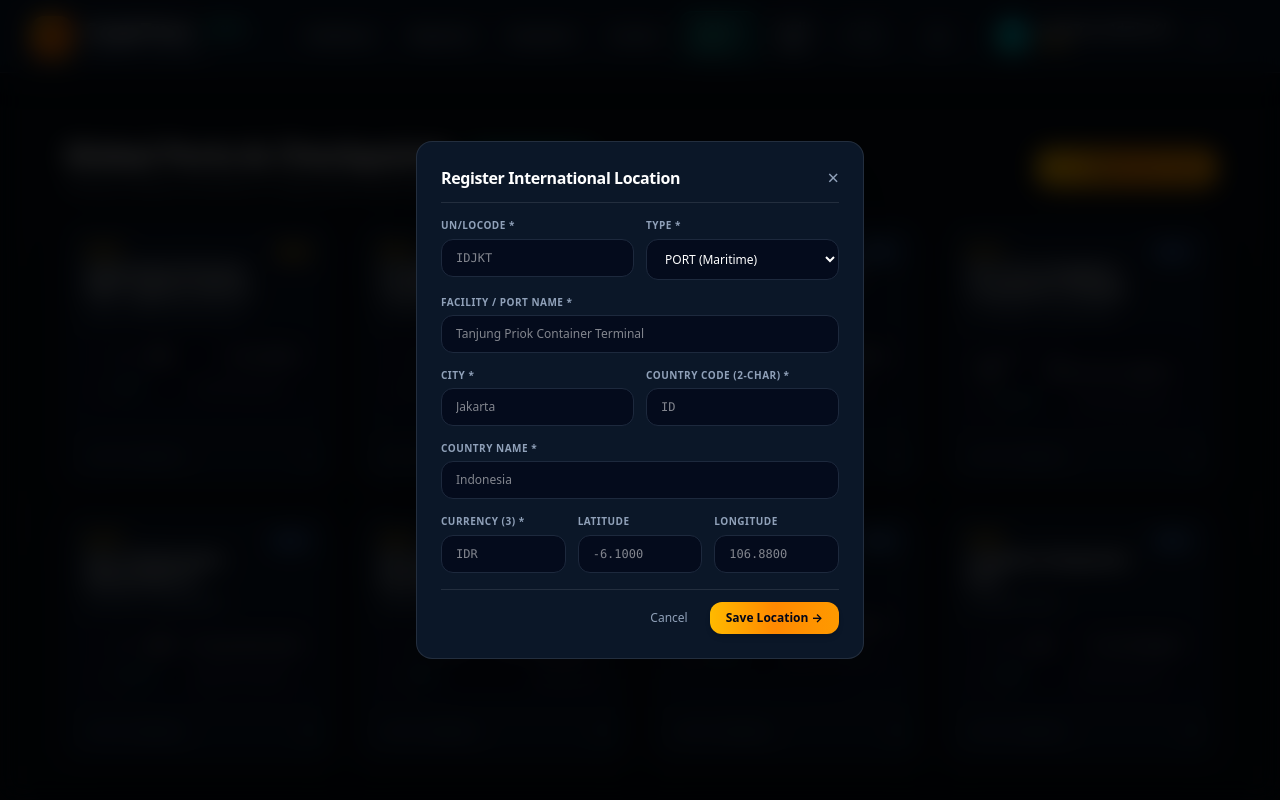
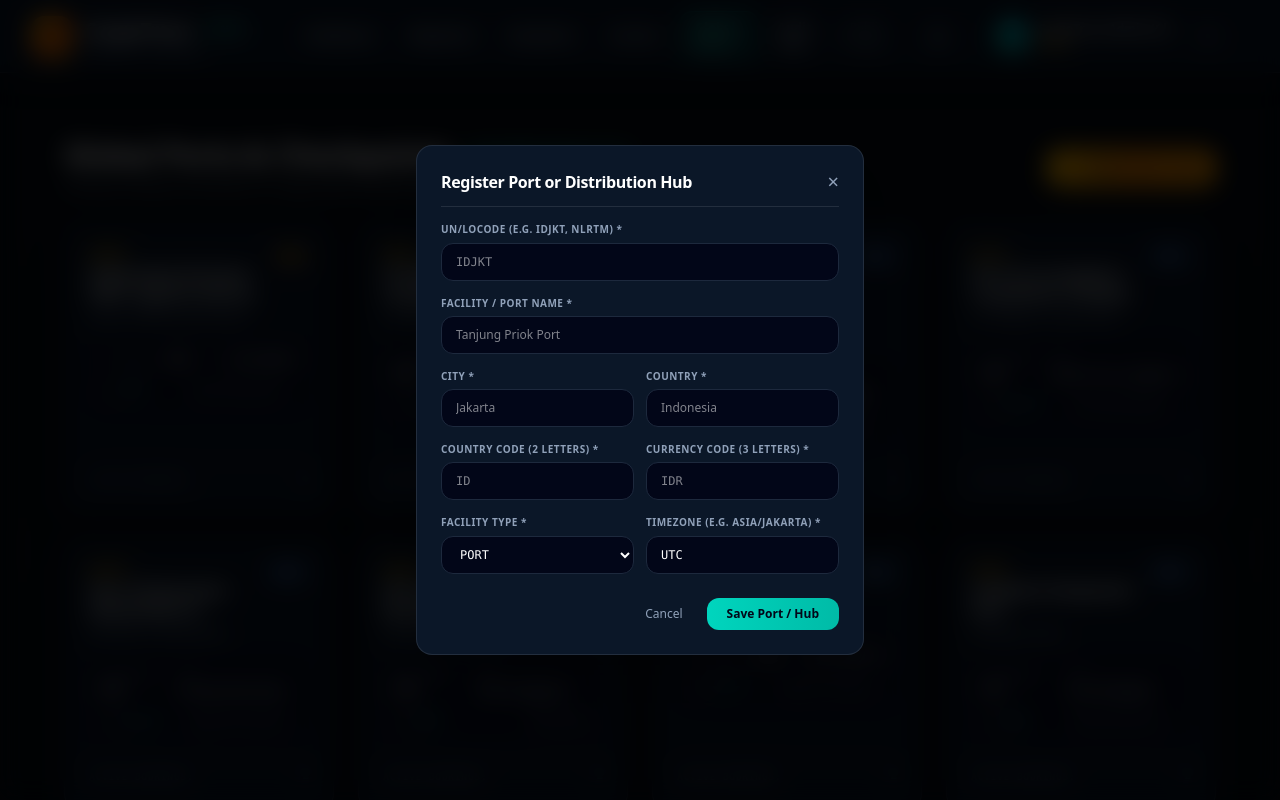
Before and after one commit to rapiewww/cargotrace, a Laravel app: page /locations in a window 1280 px wide, after a click on "Register Port / Hub". Run offline with Laravel 12, Linux system fonts and the light colour scheme; a user stored in the database is signed in; data comes from the database, SQL or seed files in the repository; style sheets or scripts are compiled from the project's sources.

Commit message:
feat(views): restyle auth, exceptions, master data, and audit trail with design system

```diff
--- a/resources/views/locations/index.blade.php
+++ b/resources/views/locations/index.blade.php
@@ -1,28 +1,34 @@
 @extends('layouts.app')
 
 @section('content')
-<div class="px-4 sm:px-6 lg:px-8 py-8 space-y-6 max-w-7xl mx-auto">
+<div class="px-4 sm:px-6 lg:px-8 py-8 space-y-6 max-w-[1600px] mx-auto">
     <div class="flex flex-col sm:flex-row sm:items-center justify-between gap-4">
         <div>
-            <h1 class="text-2xl sm:text-3xl font-extrabold tracking-tight text-white flex items-center gap-3">
-                Global Ports & Checkpoints
-                <span class="text-xs px-2.5 py-0.5 rounded-full bg-teal-400/10 text-teal-300 border border-teal-400/20">UN/LOCODE Network</span>
-            </h1>
-            <p class="text-xs sm:text-sm text-slate-400 mt-1">Primary container terminals, air cargo cities, and bonded free-trade hubs with live telematics.</p>
+            <div class="flex items-center gap-3">
+                <h1 class="text-2xl sm:text-3xl font-extrabold tracking-tight text-white font-sans">
+                    Global Ports & Checkpoints
+                </h1>
+                <span class="text-xs px-2.5 py-0.5 rounded-full bg-teal-400/10 text-teal-300 border border-teal-400/20 font-mono">
+                    UN/LOCODE Network ({{ count($locations) }})
+                </span>
+            </div>
+            <p class="text-xs sm:text-sm text-slate-400 mt-1">
+                Primary container terminals, air cargo cities, and bonded free-trade hubs with live telematics.
+            </p>
         </div>
 
         @if(auth()->user()->role === 'admin')
-            <button onclick="document.getElementById('add-location-modal').classList.remove('hidden')" class="px-4 py-2.5 rounded-xl bg-gradient-to-r from-amber-400 via-orange-400 to-amber-500 hover:from-amber-300 hover:to-orange-400 text-slate-950 font-bold text-xs flex items-center gap-1.5 transition-all duration-200 hover:scale-[1.02] active:scale-[0.98] shadow-lg shadow-amber-500/20">
-                <svg class="w-4 h-4" fill="none" stroke="currentColor" viewBox="0 0 24 24"><path stroke-linecap="round" stroke-linejoin="round" stroke-width="2.5" d="M12 4v16m8-8H4"/></svg>
-                + Register Port / Hub
+            <button type="button" onclick="document.getElementById('add-location-modal').classList.remove('hidden')" class="px-4 py-2.5 rounded-xl bg-gradient-to-r from-amber-400 via-orange-400 to-amber-500 hover:from-amber-300 hover:to-orange-400 text-slate-950 font-bold text-xs flex items-center gap-1.5 transition-all duration-200 hover:scale-[1.02] active:scale-[0.98] shadow-lg shadow-amber-500/20">
+                <svg class="w-4 h-4 text-slate-950" fill="none" stroke="currentColor" viewBox="0 0 24 24"><path stroke-linecap="round" stroke-linejoin="round" stroke-width="2.5" d="M12 4v16m8-8H4"/></svg>
+                Register Port / Hub
             </button>
         @endif
     </div>
 
-    <!-- Locations Grid Cards (Balanced 4-col grid) -->
+    <!-- Locations Grid Cards -->
     <div class="grid grid-cols-1 md:grid-cols-2 lg:grid-cols-4 gap-6">
         @foreach($locations as $loc)
-            <div class="p-5 rounded-2xl bg-[#0B1728]/85 backdrop-blur-xl border border-white/10 shadow-2xl flex flex-col justify-between space-y-4 hover:border-teal-400/30 transition-all duration-200 hover:scale-[1.01]">
+            <x-card class="flex flex-col justify-between space-y-4 hover:border-teal-400/30 transition-all duration-200 hover:scale-[1.01]">
                 <div class="space-y-3">
                     <div class="flex items-start justify-between">
                         <div>
@@ -30,16 +36,16 @@
                             <h3 class="text-base font-bold text-white leading-tight mt-0.5 tracking-tight">{{ $loc->name }}</h3>
                             <span class="text-xs text-slate-400">{{ $loc->city }}, {{ $loc->country }}</span>
                         </div>
-                        <span class="px-2 py-0.5 rounded text-[10px] font-bold uppercase {{ $loc->type === 'PORT' ? 'bg-blue-500/15 text-blue-300 border border-blue-500/30' : ($loc->type === 'AIRPORT' ? 'bg-teal-500/15 text-teal-300 border border-teal-500/30' : 'bg-amber-500/15 text-amber-300 border border-amber-500/30') }}">
+                        <span class="px-2 py-0.5 rounded text-[10px] font-bold uppercase font-mono {{ $loc->type === 'PORT' ? 'bg-blue-500/15 text-blue-300 border border-blue-500/30' : ($loc->type === 'AIRPORT' ? 'bg-teal-500/15 text-teal-300 border border-teal-500/30' : 'bg-amber-500/15 text-amber-300 border border-amber-500/30') }}">
                             {{ $loc->type }}
                         </span>
                     </div>
 
                     <!-- Telemetry & Currency Snapshot -->
                     <div class="p-3 rounded-xl bg-slate-950/60 border border-slate-800 space-y-2 text-xs">
-                        <div class="flex items-center justify-between text-slate-400 text-[11px]">
-                            <span>Currency: <strong class="text-white font-mono">{{ $loc->currency_code }}</strong></span>
-                            <span>TZ: <strong class="text-slate-300 font-mono">{{ $loc->timezone }}</strong></span>
+                        <div class="flex items-center justify-between text-slate-400 text-[11px] font-mono">
+                            <span>Currency: <strong class="text-white">{{ $loc->currency_code }}</strong></span>
+                            <span>TZ: <strong class="text-slate-300">{{ $loc->timezone }}</strong></span>
                         </div>
                         <div class="flex items-center justify-between text-[11px] pt-1.5 border-t border-white/5">
                             <span class="text-teal-300 font-bold font-mono">
@@ -56,7 +62,7 @@
                     <span class="uppercase text-[10px] tracking-wider text-slate-500 font-semibold">Active Bookings:</span>
                     <span class="font-bold text-teal-300">{{ ($loc->origin_shipments_count ?? 0) + ($loc->destination_shipments_count ?? 0) }}</span>
                 </div>
-            </div>
+            </x-card>
         @endforeach
     </div>
 </div>
@@ -65,68 +71,64 @@
 <div id="add-location-modal" class="hidden fixed inset-0 z-50 bg-black/80 backdrop-blur-md flex items-center justify-center p-4">
     <div class="bg-[#0B1728] border border-white/10 rounded-2xl max-w-md w-full p-6 text-slate-100 shadow-2xl relative space-y-4">
         <div class="flex items-center justify-between border-b border-white/10 pb-3">
-            <h3 class="text-base font-bold text-white tracking-tight">Register International Location</h3>
+            <h3 class="text-base font-bold text-white tracking-tight">Register Port or Distribution Hub</h3>
             <button onclick="document.getElementById('add-location-modal').classList.add('hidden')" class="text-slate-400 hover:text-white text-xl leading-none">&times;</button>
         </div>
 
         <form action="{{ route('operations.locations.store') }}" method="POST" class="space-y-4 text-xs">
             @csrf
-            <div class="grid grid-cols-2 gap-3">
-                <div class="space-y-1.5">
-                    <label class="uppercase text-[10px] tracking-wider text-slate-400 font-semibold block">UN/LOCODE *</label>
-                    <input type="text" name="unlocode" required placeholder="IDJKT" class="w-full px-3.5 py-2.5 rounded-xl bg-slate-950/70 border border-slate-800 text-white font-mono focus:ring-2 focus:ring-amber-500/50 focus:outline-none transition-all">
-                </div>
-                <div class="space-y-1.5">
-                    <label class="uppercase text-[10px] tracking-wider text-slate-400 font-semibold block">Type *</label>
-                    <select name="type" required class="w-full px-3.5 py-2.5 rounded-xl bg-slate-950/70 border border-slate-800 text-white focus:ring-2 focus:ring-amber-500/50 focus:outline-none transition-all">
-                        <option value="PORT">PORT (Maritime)</option>
-                        <option value="AIRPORT">AIRPORT (Air Cargo)</option>
-                        <option value="HUB">HUB (Distribution)</option>
-                        <option value="WAREHOUSE">WAREHOUSE (Bonded)</option>
-                    </select>
-                </div>
+            <div class="space-y-1.5">
+                <label class="uppercase text-[10px] tracking-wider text-slate-400 font-semibold block">UN/LOCODE (e.g. IDJKT, NLRTM) *</label>
+                <input type="text" name="unlocode" required placeholder="IDJKT" class="w-full px-3.5 py-2.5 rounded-xl bg-slate-950 border border-slate-800 text-white font-mono uppercase focus:ring-1 focus:ring-amber-500">
             </div>
 
             <div class="space-y-1.5">
                 <label class="uppercase text-[10px] tracking-wider text-slate-400 font-semibold block">Facility / Port Name *</label>
-                <input type="text" name="name" required placeholder="Tanjung Priok Container Terminal" class="w-full px-3.5 py-2.5 rounded-xl bg-slate-950/70 border border-slate-800 text-white focus:ring-2 focus:ring-amber-500/50 focus:outline-none transition-all">
+                <input type="text" name="name" required placeholder="Tanjung Priok Port" class="w-full px-3.5 py-2.5 rounded-xl bg-slate-950 border border-slate-800 text-white focus:ring-1 focus:ring-amber-500">
             </div>
 
             <div class="grid grid-cols-2 gap-3">
                 <div class="space-y-1.5">
                     <label class="uppercase text-[10px] tracking-wider text-slate-400 font-semibold block">City *</label>
-                    <input type="text" name="city" required placeholder="Jakarta" class="w-full px-3.5 py-2.5 rounded-xl bg-slate-950/70 border border-slate-800 text-white focus:ring-2 focus:ring-amber-500/50 focus:outline-none transition-all">
+                    <input type="text" name="city" required placeholder="Jakarta" class="w-full px-3.5 py-2.5 rounded-xl bg-slate-950 border border-slate-800 text-white focus:ring-1 focus:ring-amber-500">
                 </div>
                 <div class="space-y-1.5">
-                    <label class="uppercase text-[10px] tracking-wider text-slate-400 font-semibold block">Country Code (2-char) *</label>
-                    <input type="text" name="country_code" required placeholder="ID" maxlength="2" class="w-full px-3.5 py-2.5 rounded-xl bg-slate-950/70 border border-slate-800 text-white font-mono focus:ring-2 focus:ring-amber-500/50 focus:outline-none transition-all">
+                    <label class="uppercase text-[10px] tracking-wider text-slate-400 font-semibold block">Country *</label>
+                    <input type="text" name="country" required placeholder="Indonesia" class="w-full px-3.5 py-2.5 rounded-xl bg-slate-950 border border-slate-800 text-white focus:ring-1 focus:ring-amber-500">
                 </div>
             </div>
 
-            <div class="space-y-1.5">
-                <label class="uppercase text-[10px] tracking-wider text-slate-400 font-semibold block">Country Name *</label>
-                <input type="text" name="country" required placeholder="Indonesia" class="w-full px-3.5 py-2.5 rounded-xl bg-slate-950/70 border border-slate-800 text-white focus:ring-2 focus:ring-amber-500/50 focus:outline-none transition-all">
-            </div>
-
-            <div class="grid grid-cols-3 gap-3">
+            <div class="grid grid-cols-2 gap-3">
                 <div class="space-y-1.5">
-                    <label class="uppercase text-[10px] tracking-wider text-slate-400 font-semibold block">Currency (3) *</label>
-                    <input type="text" name="currency_code" required placeholder="IDR" maxlength="3" class="w-full px-3.5 py-2.5 rounded-xl bg-slate-950/70 border border-slate-800 text-white font-mono focus:ring-2 focus:ring-amber-500/50 focus:outline-none transition-all">
+                    <label class="uppercase text-[10px] tracking-wider text-slate-400 font-semibold block">Country Code (2 letters) *</label>
+                    <input type="text" name="country_code" required maxlength="2" placeholder="ID" class="w-full px-3.5 py-2.5 rounded-xl bg-slate-950 border border-slate-800 text-white font-mono uppercase focus:ring-1 focus:ring-amber-500">
                 </div>
                 <div class="space-y-1.5">
-                    <label class="uppercase text-[10px] tracking-wider text-slate-400 font-semibold block">Latitude</label>
-                    <input type="number" step="0.0000001" name="latitude" placeholder="-6.1000" class="w-full px-3.5 py-2.5 rounded-xl bg-slate-950/70 border border-slate-800 text-white font-mono focus:ring-2 focus:ring-amber-500/50 focus:outline-none transition-all">
-                </div>
-                <div class="space-y-1.5">
-                    <label class="uppercase text-[10px] tracking-wider text-slate-400 font-semibold block">Longitude</label>
-                    <input type="number" step="0.0000001" name="longitude" placeholder="106.8800" class="w-full px-3.5 py-2.5 rounded-xl bg-slate-950/70 border border-slate-800 text-white font-mono focus:ring-2 focus:ring-amber-500/50 focus:outline-none transition-all">
+                    <label class="uppercase text-[10px] tracking-wider text-slate-400 font-semibold block">Currency Code (3 letters) *</label>
+                    <input type="text" name="currency_code" required maxlength="3" placeholder="IDR" class="w-full px-3.5 py-2.5 rounded-xl bg-slate-950 border border-slate-800 text-white font-mono uppercase focus:ring-1 focus:ring-amber-500">
                 </div>
             </div>
 
-            <div class="pt-3 border-t border-white/10 flex items-center justify-end space-x-2">
-                <button type="button" onclick="document.getElementById('add-location-modal').classList.add('hidden')" class="px-3.5 py-2 rounded-xl text-slate-400 hover:text-white transition">Cancel</button>
-                <button type="submit" class="px-4 py-2 rounded-xl bg-gradient-to-r from-amber-400 via-orange-400 to-amber-500 hover:from-amber-300 hover:to-orange-400 text-slate-950 font-bold transition-all duration-200 hover:scale-[1.02] shadow-md">
-                    Save Location &rarr;
+            <div class="grid grid-cols-2 gap-3">
+                <div class="space-y-1.5">
+                    <label class="uppercase text-[10px] tracking-wider text-slate-400 font-semibold block">Facility Type *</label>
+                    <select name="type" required class="w-full px-3.5 py-2.5 rounded-xl bg-slate-950 border border-slate-800 text-white font-mono focus:ring-1 focus:ring-amber-500">
+                        <option value="PORT">PORT</option>
+                        <option value="AIRPORT">AIRPORT</option>
+                        <option value="HUB">HUB</option>
+                        <option value="WAREHOUSE">WAREHOUSE</option>
+                    </select>
+                </div>
+                <div class="space-y-1.5">
+                    <label class="uppercase text-[10px] tracking-wider text-slate-400 font-semibold block">Timezone (e.g. Asia/Jakarta) *</label>
+                    <input type="text" name="timezone" required value="UTC" placeholder="Asia/Jakarta" class="w-full px-3.5 py-2.5 rounded-xl bg-slate-950 border border-slate-800 text-white font-mono focus:ring-1 focus:ring-amber-500">
+                </div>
+            </div>
+
+            <div class="pt-2 flex justify-end space-x-2">
+                <button type="button" onclick="document.getElementById('add-location-modal').classList.add('hidden')" class="px-4 py-2 rounded-xl text-slate-400 hover:text-white transition">Cancel</button>
+                <button type="submit" class="px-5 py-2 rounded-xl bg-gradient-to-r from-teal-400 to-teal-500 hover:from-teal-300 hover:to-teal-400 text-slate-950 font-bold transition">
+                    Save Port / Hub
                 </button>
             </div>
         </form>
```
Also changed, not shown: resources/views/audit-logs/index.blade.php (+46 -42 lines), resources/views/auth/login.blade.php (+19 -19 lines), resources/views/auth/register.blade.php (+11 -11 lines), resources/views/carriers/index.blade.php (+49 -35 lines), resources/views/exceptions/index.blade.php (+48 -41 lines).
